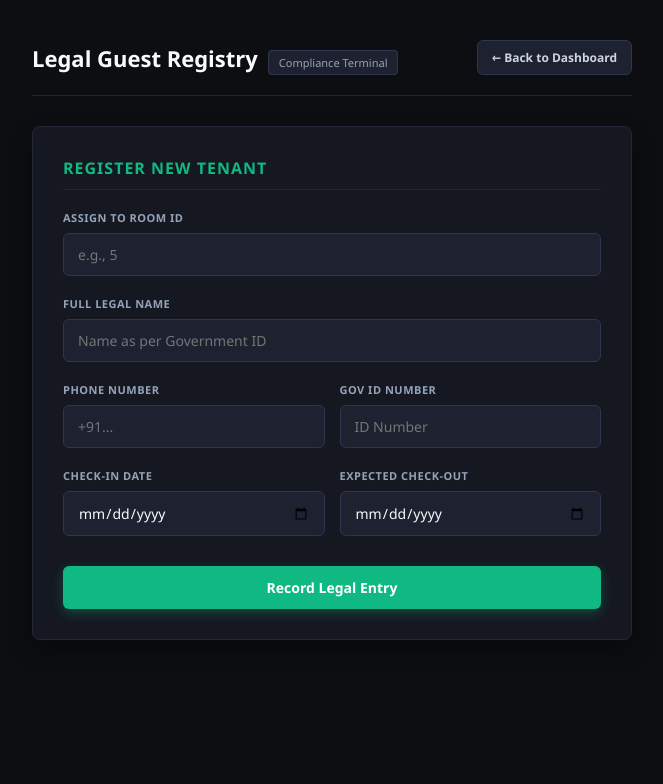
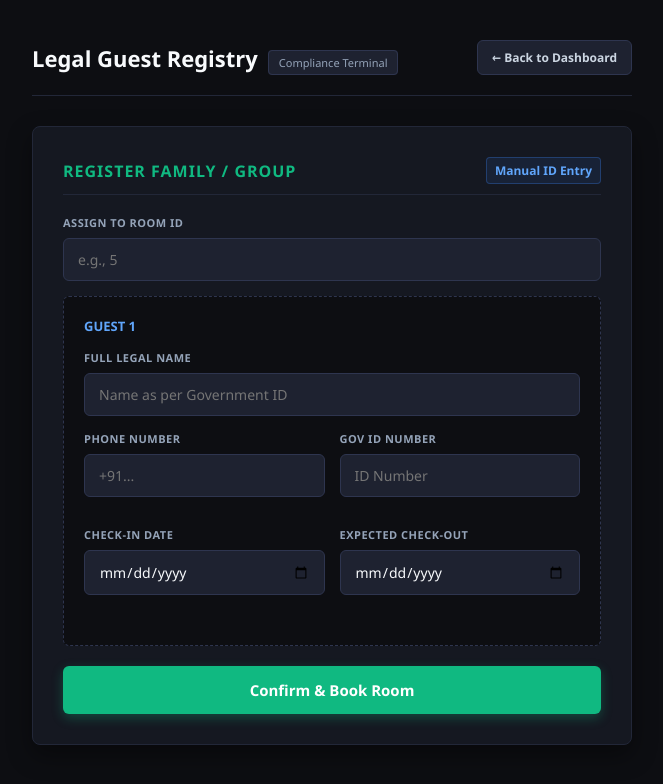
Before and after one commit to colleges004-ship-it/pghub-backend, a Spring Boot app: page /register-tenant.html in a window 1280 px wide. Shown: the top 784 px of the page, without its empty margins (308-971 px from the left). Run offline with Spring Boot 4, Linux system fonts and the light colour scheme; the visitor is signed in with stand-in values (Sample User, id 1); some of the project's set-up classes (security, data sources, template engines, error pages and the like) are left out, and stand-ins take their place.

Commit message:
UPDATE TO ADD MULTIPLE FAMILY MEMBERS IN A ROOM AND ADD CAPACITY PERAMITER IN ROOMS

```diff
--- a/src/main/java/com/pghub/backend/PgRoom.java
+++ b/src/main/java/com/pghub/backend/PgRoom.java
@@ -30,6 +30,7 @@ public class PgRoom {
     private String title;
     private String location;
     private Double pricePerMonth;
+    private Integer capacity = 2;
     private String imageUrl;
     private boolean available=true;
 
@@ -84,6 +85,9 @@ public class PgRoom {
     public Double getPricePerMonth(){ return pricePerMonth;}
     public void setPricePerMonth( Double pricePerMonth){this.pricePerMonth=pricePerMonth;}
 
+    public Integer getCapacity() {return capacity;}
+    public void setCapacity(Integer capacity) { this.capacity = capacity; }
+
     public String getImageUrl(){ return imageUrl;}
     public void setImageUrl( String imageUrl){ this.imageUrl=imageUrl;}
 
--- a/src/main/resources/static/register-tenant.html
+++ b/src/main/resources/static/register-tenant.html
@@ -3,7 +3,7 @@
 <head>
     <meta charset="UTF-8">
     <meta name="viewport" content="width=device-width, initial-scale=1.0">
-    <title>PG Hub - Guest Registry</title>
+    <title>PG Hub - Family Guest Registry</title>
     <style>
         * { box-sizing: border-box; margin: 0; padding: 0; font-family: 'Segoe UI', Tahoma, Geneva, Verdana, sans-serif; }
 
@@ -17,69 +17,41 @@
             align-items: center;
         }
 
-        .container {
-            width: 100%;
-            max-width: 600px;
-            display: flex;
-            flex-direction: column;
-            gap: 30px;
-        }
+        .container { width: 100%; max-width: 600px; display: flex; flex-direction: column; gap: 30px; }
 
-        header {
-            border-bottom: 1px solid #222738;
-            padding-bottom: 20px;
-            display: flex;
-            justify-content: space-between;
-            align-items: center;
-        }
+        header { border-bottom: 1px solid #222738; padding-bottom: 20px; display: flex; justify-content: space-between; align-items: center; }
+        h1 { color: #f8fafc; font-size: 22px; font-weight: 700; }
+        h1 span { font-size: 11px; background: #1e2230; color: #94a3b8; padding: 4px 10px; border-radius: 4px; font-weight: 500; border: 1px solid #2e354f; margin-left: 10px; }
 
-        h1 { color: #f8fafc; font-size: 22px; font-weight: 700; }
-        h1 span {
-            font-size: 11px; background: #1e2230; color: #94a3b8;
-            padding: 4px 10px; border-radius: 4px; font-weight: 500;
-            border: 1px solid #2e354f; margin-left: 10px;
-        }
-
-        .back-btn {
-            background-color: #1e2230; border: 1px solid #2e354f; color: #cbd5e1;
-            padding: 8px 14px; border-radius: 6px; text-decoration: none;
-            font-size: 12px; font-weight: 600; transition: all 0.2s;
-        }
+        .back-btn { background-color: #1e2230; border: 1px solid #2e354f; color: #cbd5e1; padding: 8px 14px; border-radius: 6px; text-decoration: none; font-size: 12px; font-weight: 600; transition: all 0.2s; }
         .back-btn:hover { background-color: #2a3044; color: #fff; }
 
-        .panel {
-            background: #151821; border: 1px solid #222738;
-            border-radius: 8px; padding: 30px;
-            box-shadow: 0 10px 25px rgba(0,0,0,0.4);
-        }
+        .panel { background: #151821; border: 1px solid #222738; border-radius: 8px; padding: 30px; box-shadow: 0 10px 25px rgba(0,0,0,0.4); }
 
-        h2 {
-            font-size: 16px; color: #10b981; text-transform: uppercase;
-            letter-spacing: 1px; margin-bottom: 20px; font-weight: 700;
-            border-bottom: 1px solid #222738; padding-bottom: 10px;
-        }
+        .panel-header { display: flex; justify-content: space-between; align-items: center; border-bottom: 1px solid #222738; padding-bottom: 10px; margin-bottom: 20px; }
+        h2 { font-size: 16px; color: #10b981; text-transform: uppercase; letter-spacing: 1px; font-weight: 700; margin: 0; }
+        .capacity-badge { background: rgba(59, 130, 246, 0.1); color: #60a5fa; border: 1px solid rgba(59, 130, 246, 0.3); padding: 4px 8px; border-radius: 4px; font-size: 12px; font-weight: bold; }
 
-        .form-row { display: flex; gap: 15px; margin-bottom: 20px; }
-        .form-group { flex: 1; display: flex; flex-direction: column; gap: 8px; }
+        .form-row { display: flex; gap: 15px; margin-bottom: 15px; }
+        .form-group { flex: 1; display: flex; flex-direction: column; gap: 8px; margin-bottom: 15px;}
 
         label { font-size: 11px; font-weight: 700; color: #94a3b8; text-transform: uppercase; letter-spacing: 0.5px; }
 
-        input[type="text"], input[type="number"], input[type="date"], input[type="tel"] {
-            width: 100%; padding: 11px 14px; background: #1e2230;
-            border: 1px solid #2e354f; border-radius: 6px;
-            font-size: 14px; color: #f8fafc; transition: all 0.2s;
-        }
-
+        input { width: 100%; padding: 11px 14px; background: #1e2230; border: 1px solid #2e354f; border-radius: 6px; font-size: 14px; color: #f8fafc; transition: all 0.2s; }
         input:focus { outline: none; border-color: #10b981; box-shadow: 0 0 0 2px rgba(16, 185, 129, 0.2); }
         input[readonly] { opacity: 0.7; cursor: not-allowed; }
 
-        .btn-primary {
-            width: 100%; padding: 12px; background-color: #10b981;
-            color: white; border: none; border-radius: 6px;
-            font-weight: bold; font-size: 14px; cursor: pointer;
-            box-shadow: 0 4px 12px rgba(16, 185, 129, 0.3); transition: all 0.2s;
-            margin-top: 10px;
-        }
+        /* Guest Block Styling */
+        .guest-block { background: #0d0e12; border: 1px dashed #2e354f; border-radius: 6px; padding: 20px; margin-bottom: 20px; position: relative; }
+        .guest-title { font-size: 13px; font-weight: 700; color: #60a5fa; margin-bottom: 15px; text-transform: uppercase; }
+
+        .remove-btn { position: absolute; top: 15px; right: 15px; background: rgba(239, 68, 68, 0.1); color: #f87171; border: 1px solid rgba(239, 68, 68, 0.3); padding: 4px 8px; border-radius: 4px; font-size: 11px; cursor: pointer; font-weight: bold; }
+        .remove-btn:hover { background: rgba(239, 68, 68, 0.2); }
+
+        .btn-add { width: 100%; padding: 12px; background-color: rgba(96, 165, 250, 0.1); color: #60a5fa; border: 1px dashed #60a5fa; border-radius: 6px; font-weight: bold; font-size: 13px; cursor: pointer; transition: all 0.2s; margin-bottom: 20px; }
+        .btn-add:hover { background-color: rgba(96, 165, 250, 0.2); }
+
+        .btn-primary { width: 100%; padding: 14px; background-color: #10b981; color: white; border: none; border-radius: 6px; font-weight: bold; font-size: 15px; cursor: pointer; box-shadow: 0 4px 12px rgba(16, 185, 129, 0.3); transition: all 0.2s; }
         .btn-primary:hover { background-color: #059669; }
     </style>
 </head>
@@ -92,48 +64,36 @@
         </header>
 
         <section class="panel">
-            <h2>Register New Tenant</h2>
+            <div class="panel-header">
+                <h2>Register Family / Group</h2>
+                <div class="capacity-badge" id="capacityBadge">Loading Capacity...</div>
+            </div>
+
             <form id="tenantForm">
-
-                <div class="form-group" style="margin-bottom: 20px;">
+                <div class="form-group">
                     <label>Assign to Room ID</label>
                     <input type="number" id="roomId" placeholder="e.g., 5" required>
                 </div>
 
-                <div class="form-group" style="margin-bottom: 20px;">
-                    <label>Full Legal Name</label>
-                    <input type="text" id="fullName" placeholder="Name as per Government ID" required autocomplete="off">
+                <div id="guestsContainer">
+                    <!-- Guest 1 will always be here -->
                 </div>
 
-                <div class="form-row">
-                    <div class="form-group">
-                        <label>Phone Number</label>
-                        <input type="tel" id="phoneNumber" placeholder="+91..." required>
-                    </div>
-                    <div class="form-group">
-                        <label>Gov ID Number</label>
-                        <input type="text" id="governmentIdNumber" placeholder="ID Number" required autocomplete="off">
-                    </div>
-                </div>
+                <button type="button" id="addGuestBtn" class="btn-add" style="display: none;">+ Add Family Member</button>
 
-                <div class="form-row">
-                    <div class="form-group">
-                        <label>Check-In Date</label>
-                        <input type="date" id="checkInDate" required>
-                    </div>
-                    <div class="form-group">
-                        <label>Expected Check-Out</label>
-                        <input type="date" id="checkOutDate" required>
-                    </div>
-                </div>
-
-                <button type="submit" class="btn-primary">Record Legal Entry</button>
+                <button type="submit" class="btn-primary">Confirm & Book Room</button>
             </form>
         </section>
     </div>
 
     <script>
-        // 1. Auto-fill the Room ID if clicking from the dashboard
+        let roomMaxCapacity = 1;
+        let currentGuestCount = 0;
+
+        const guestsContainer = document.getElementById('guestsContainer');
+        const addGuestBtn = document.getElementById('addGuestBtn');
+
+        // 1. Check URL for Room ID and fetch its capacity
         const urlParams = new URLSearchParams(window.location.search);
         const passedRoomId = urlParams.get('roomId');
 
@@ -141,27 +101,119 @@
             const roomInput = document.getElementById('roomId');
             roomInput.value = passedRoomId;
             roomInput.readOnly = true;
+
+            // Fetch the room data to find out its maximum capacity
+            fetch('/api/rooms/all')
+                .then(res => res.json())
+                .then(rooms => {
+                    const room = rooms.find(r => r.id == passedRoomId);
+                    if(room) {
+                        roomMaxCapacity = room.capacity || 2; // Default to 2 if missing
+                        document.getElementById('capacityBadge').textContent = `Max Capacity: ${roomMaxCapacity} Guests`;
+                        addGuestBtn.style.display = 'block'; // Show the + button
+
+                        // Add the first guest block
+                        appendGuestBlock();
+                    }
+                })
+                .catch(err => {
+                    document.getElementById('capacityBadge').textContent = "Error loading capacity";
+                });
+        } else {
+            // If they didn't come from the dashboard, just let them add 1 person for now
+            document.getElementById('capacityBadge').textContent = "Manual ID Entry";
+            appendGuestBlock();
         }
 
-        // 2. Handle form submission
+        // 2. The function to generate a new guest form block
+        function appendGuestBlock() {
+            if (currentGuestCount >= roomMaxCapacity) {
+                alert(`This room can only accommodate a maximum of ${roomMaxCapacity} guests.`);
+                return;
+            }
+
+            currentGuestCount++;
+
+            const block = document.createElement('div');
+            block.className = 'guest-block';
+            block.innerHTML = `
+                <div class="guest-title">Guest ${currentGuestCount}</div>
+                ${currentGuestCount > 1 ? `<button type="button" class="remove-btn" onclick="this.parentElement.remove(); currentGuestCount--; checkButtonVisibility();">Remove</button>` : ''}
+
+                <div class="form-group">
+                    <label>Full Legal Name</label>
+                    <input type="text" class="fullName" placeholder="Name as per Government ID" required autocomplete="off">
+                </div>
+
+                <div class="form-row">
+                    <div class="form-group">
+                        <label>Phone Number</label>
+                        <input type="tel" class="phoneNumber" placeholder="+91..." required>
+                    </div>
+                    <div class="form-group">
+                        <label>Gov ID Number</label>
+                        <input type="text" class="govId" placeholder="ID Number" required autocomplete="off">
+                    </div>
+                </div>
+
+                <div class="form-row">
+                    <div class="form-group">
+                        <label>Check-In Date</label>
+                        <input type="date" class="checkIn" required>
+                    </div>
+                    <div class="form-group">
+                        <label>Expected Check-Out</label>
+                        <input type="date" class="checkOut" required>
+                    </div>
+                </div>
+            `;
+            guestsContainer.appendChild(block);
+            checkButtonVisibility();
+        }
+
+        function checkButtonVisibility() {
+            if (currentGuestCount >= roomMaxCapacity) {
+                addGuestBtn.style.opacity = '0.5';
+                addGuestBtn.style.cursor = 'not-allowed';
+                addGuestBtn.textContent = 'Room at Maximum Capacity';
+            } else {
+                addGuestBtn.style.opacity = '1';
+                addGuestBtn.style.cursor = 'pointer';
+                addGuestBtn.textContent = '+ Add Family Member';
+            }
+        }
+
+        // Add button listener
+        addGuestBtn.addEventListener('click', () => {
+            if (currentGuestCount < roomMaxCapacity) {
+                appendGuestBlock();
+            }
+        });
+
+        // 3. Process the entire family on submit
         document.getElementById('tenantForm').addEventListener('submit', function(e) {
             e.preventDefault();
-
             const roomId = document.getElementById('roomId').value;
 
-            // EXACT MATCH: These keys (left side of the colon) match the Java variables perfectly.
-            const tenantData = {
-                fullName: document.getElementById('fullName').value,
-                phoneNumber: document.getElementById('phoneNumber').value,
-                governmentIdNumber: document.getElementById('governmentIdNumber').value,
-                checkInDate: document.getElementById('checkInDate').value,
-                checkOutDate: document.getElementById('checkOutDate').value
-            };
+            // Collect all guest blocks
+            const familyMembers = [];
+            const blocks = document.querySelectorAll('.guest-block');
 
+            blocks.forEach(block => {
+                familyMembers.push({
+                    fullName: block.querySelector('.fullName').value,
+                    phoneNumber: block.querySelector('.phoneNumber').value,
+                    governmentIdNumber: block.querySelector('.govId').value,
+                    checkInDate: block.querySelector('.checkIn').value,
+                    checkOutDate: block.querySelector('.checkOut').value
+                });
+            });
+
+            // Send the JSON Array to the Java backend!
             fetch('/api/rooms/' + roomId + '/tenants/add', {
                 method: 'POST',
                 headers: { 'Content-Type': 'application/json' },
-                body: JSON.stringify(tenantData)
+                body: JSON.stringify(familyMembers)
             })
             .then(async response => {
                 if (!response.ok) {
--- a/src/main/resources/static/upload-test.html
+++ b/src/main/resources/static/upload-test.html
@@ -263,6 +263,11 @@
                 </div>
 
                 <div class="form-group">
+                    <label>Max Capacity (Persons)</label>
+                    <input type="number" name="capacity" value="2" min="1" required>
+                </div>
+
+                <div class="form-group">
                     <label>Select Asset Preview Image</label>
                     <input type="file" name="image" accept="image/*" required>
                 </div>
```
Also changed, not shown: src/main/java/com/pghub/backend/PgRoomController.java (+16 -7 lines).
